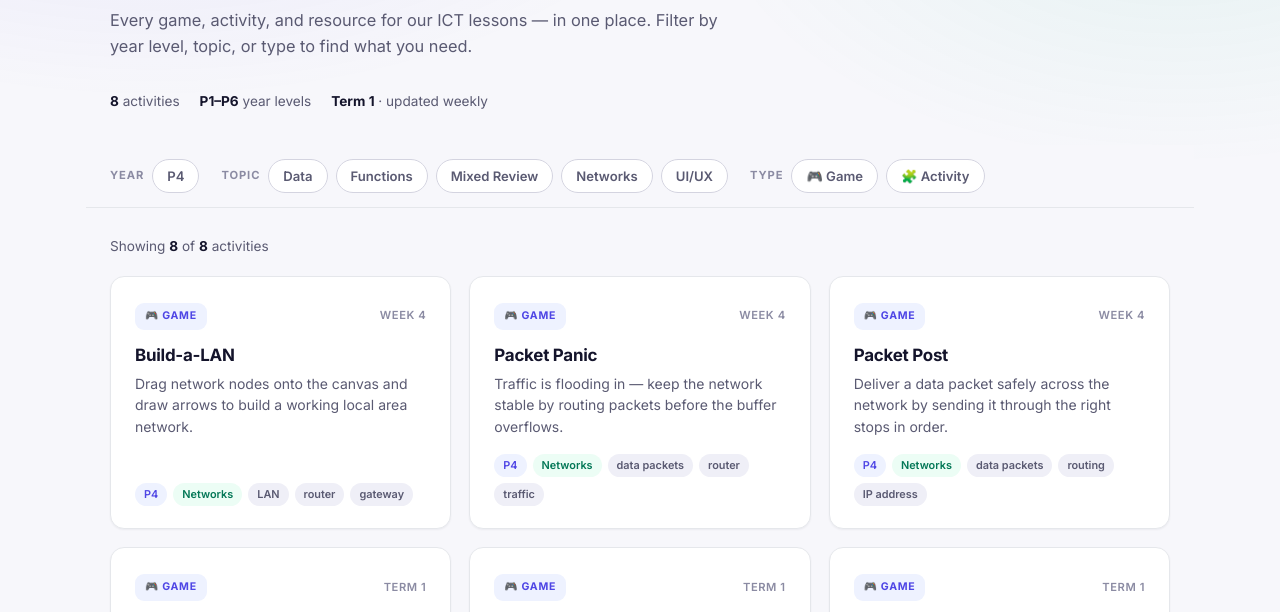
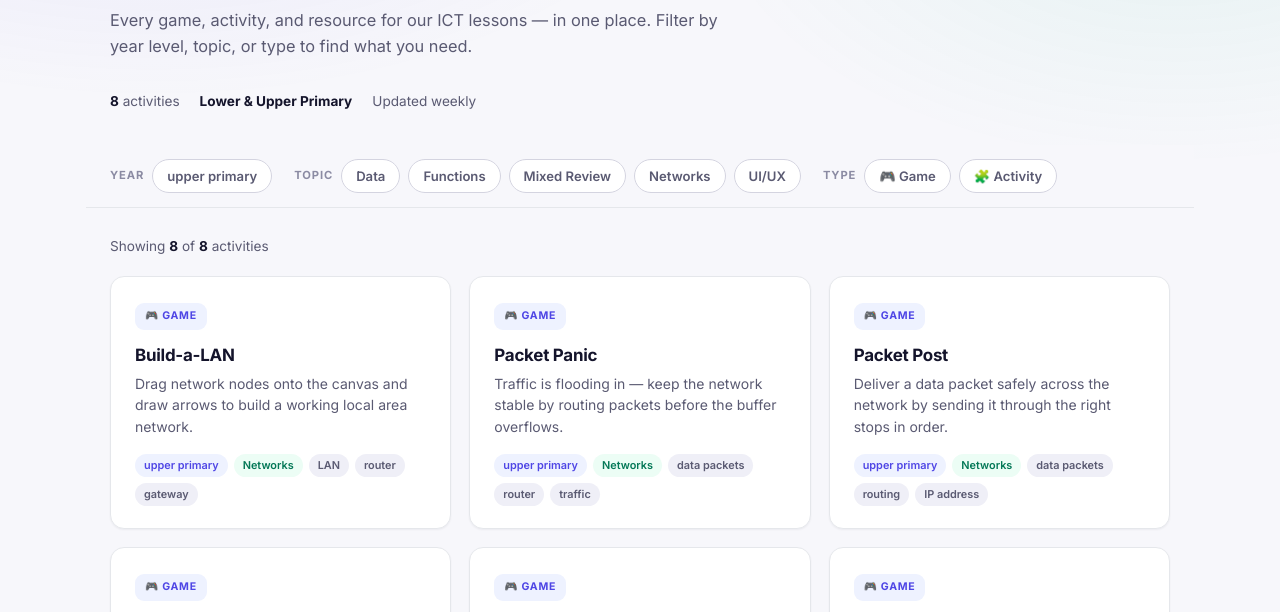
Before and after one commit to saverio87/sisb-ict, a plain HTML site: page index.html in a window 1280 px wide. Shown: the part 144-756 px from the top of the page. Drawn offline with Linux system fonts and the light colour scheme.

Commit message:
Simplify year levels to lower/upper primary and remove week/term tracking

```diff
--- a/assets/app.js
+++ b/assets/app.js
@@ -21,7 +21,7 @@
   };
 
   /* Year levels always shown in this order, regardless of data order. */
-  var YEAR_ORDER = ['P1', 'P2', 'P3', 'P4', 'P5', 'P6'];
+  var YEAR_ORDER = ['lower primary', 'upper primary'];
 
   /* Filter state. Within a group the match is OR; across groups it is AND. */
   var state = { year: [], topic: [], type: [] };
@@ -96,7 +96,6 @@
 
   function cardHtml(a) {
     var meta = TYPE_META[a.type] || TYPE_META.other;
-    var weekLabel = a.week ? 'Week ' + a.week : (a.term ? 'Term ' + a.term : '');
     var target = a.external ? ' target="_blank" rel="noopener"' : '';
 
     var tags = []
@@ -112,7 +111,6 @@
                '<span class="type-badge" data-type="' + escapeHtml(a.type) + '">' +
                  meta.icon + ' ' + escapeHtml(meta.label) +
                '</span>' +
-               (weekLabel ? '<span class="card-week">' + escapeHtml(weekLabel) + '</span>' : '') +
              '</div>' +
              '<div class="card-title">' + escapeHtml(a.title) + '</div>' +
              '<div class="card-desc">' + escapeHtml(a.description || '') + '</div>' +
--- a/assets/data/activities.json
+++ b/assets/data/activities.json
@@ -4,11 +4,9 @@
     "title": "Build-a-LAN",
     "description": "Drag network nodes onto the canvas and draw arrows to build a working local area network.",
     "path": "activities/networks/build-a-lan-week4.html",
-    "year_levels": ["P4"],
+    "year_levels": ["upper primary"],
     "topic": "Networks",
     "type": "game",
-    "week": 4,
-    "term": 1,
     "tags": ["LAN", "router", "gateway", "network architecture"],
     "external": false
   },
@@ -17,11 +15,9 @@
     "title": "Packet Panic",
     "description": "Traffic is flooding in — keep the network stable by routing packets before the buffer overflows.",
     "path": "activities/networks/packet-panic-week4.html",
-    "year_levels": ["P4"],
+    "year_levels": ["upper primary"],
     "topic": "Networks",
     "type": "game",
-    "week": 4,
-    "term": 1,
     "tags": ["data packets", "router", "traffic", "network"],
     "external": false
   },
@@ -30,11 +26,9 @@
     "title": "Packet Post",
     "description": "Deliver a data packet safely across the network by sending it through the right stops in order.",
     "path": "activities/networks/packet-post-week4.html",
-    "year_levels": ["P4"],
+    "year_levels": ["upper primary"],
     "topic": "Networks",
     "type": "game",
-    "week": 4,
-    "term": 1,
     "tags": ["data packets", "routing", "IP address", "gateway"],
     "external": false
   },
@@ -43,12 +37,10 @@
     "title": "Recipe Remix — The Function Kitchen",
     "description": "Build a recipe from blocks, then call it again and again with different inputs to see what a function really does.",
     "path": "activities/functions/recipe-remix.html",
-    "year_levels": ["P4"],
+    "year_levels": ["upper primary"],
     "topic": "Functions",
     "type": "game",
-    "week": null,
-    "term": 1,
-    "tags": ["functions", "inputs", "reuse", "blocks", "algorithms"],
+    "tags": ["inputs", "reuse", "blocks", "algorithms"],
     "external": false
   },
   {
@@ -56,11 +48,9 @@
     "title": "Pick the Right Slot",
     "description": "Match each data need to the question type that produces the answer shape you actually need.",
     "path": "activities/data/pick-the-right-slot.html",
-    "year_levels": ["P4"],
+    "year_levels": ["upper primary"],
     "topic": "Data",
     "type": "game",
-    "week": null,
-    "term": 1,
     "tags": ["data collection", "question types", "answer shape", "surveys"],
     "external": false
   },
@@ -69,11 +59,9 @@
     "title": "The Counting Race",
     "description": "Race a pile of structured answers against a messy one to see why data has to be sorted before it can be counted.",
     "path": "activities/data/the-counting-race.html",
-    "year_levels": ["P4"],
+    "year_levels": ["upper primary"],
     "topic": "Data",
     "type": "game",
-    "week": null,
-    "term": 1,
     "tags": ["structured data", "unstructured data", "sorting", "tally"],
     "external": false
   },
@@ -82,11 +70,9 @@
     "title": "UI/UX — Good vs Bad Examples",
     "description": "Four interactive pages showing what good UI, good UX, and their opposites look like in the wild.",
     "path": "activities/ui-ux/index.html",
-    "year_levels": ["P4"],
+    "year_levels": ["upper primary"],
     "topic": "UI/UX",
     "type": "activity",
-    "week": 2,
-    "term": 1,
     "tags": ["UI", "UX", "design", "usability", "contrast"],
     "external": false
   },
@@ -95,11 +81,9 @@
     "title": "Wordwall Activities",
     "description": "Nine interactive Wordwall games for vocabulary, concept reinforcement, and review — organised by week.",
     "path": "activities/wordwall/index.html",
-    "year_levels": ["P4"],
+    "year_levels": ["upper primary"],
     "topic": "Mixed Review",
     "type": "activity",
-    "week": null,
-    "term": 1,
     "tags": ["wordwall", "vocabulary", "review", "quiz", "weeks 1-3"],
     "external": false
   }
--- a/index.html
+++ b/index.html
@@ -24,8 +24,8 @@
       </p>
       <div class="hero-stats">
         <span><strong id="statCount">—</strong> activities</span>
-        <span><strong>P1–P6</strong> year levels</span>
-        <span><strong>Term 1</strong> · updated weekly</span>
+        <span><strong>Lower & Upper Primary</strong></span>
+        <span>Updated weekly</span>
       </div>
     </header>
 
```
Also changed, not shown: 4 other files.
